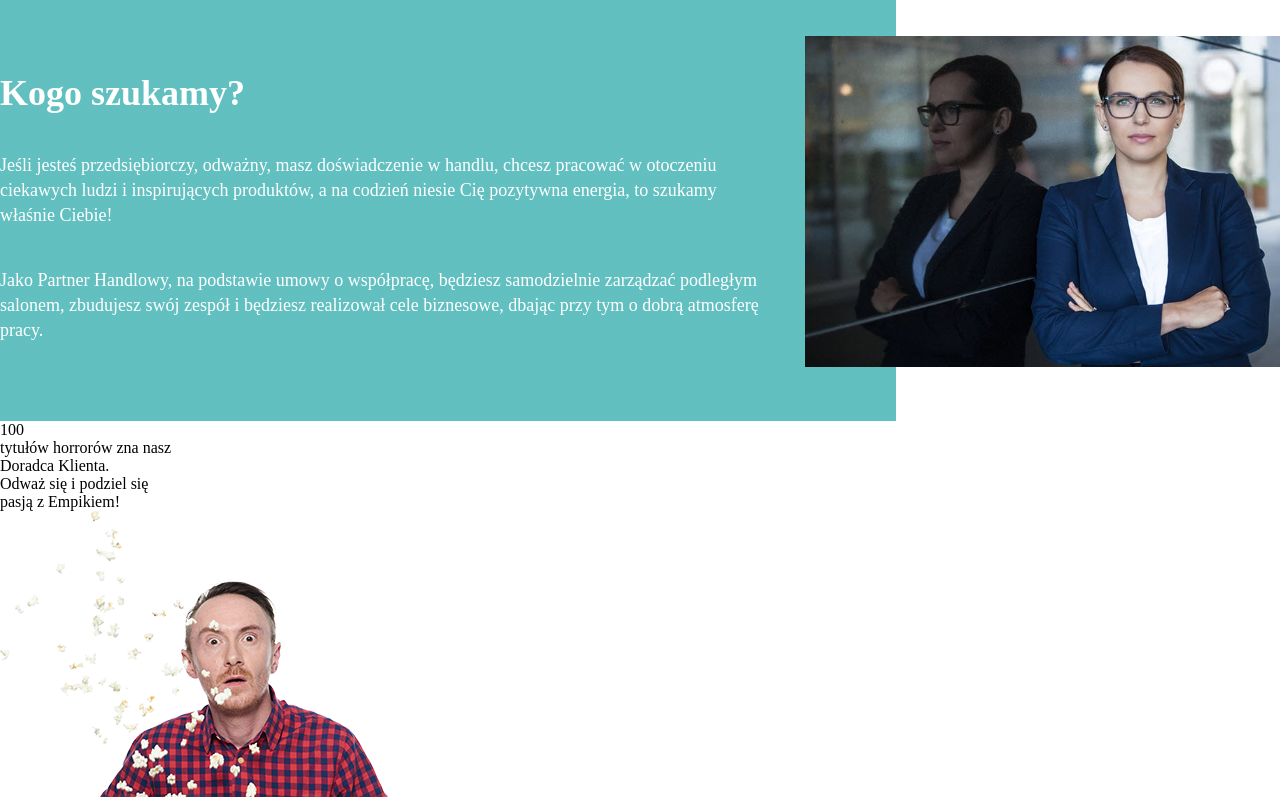
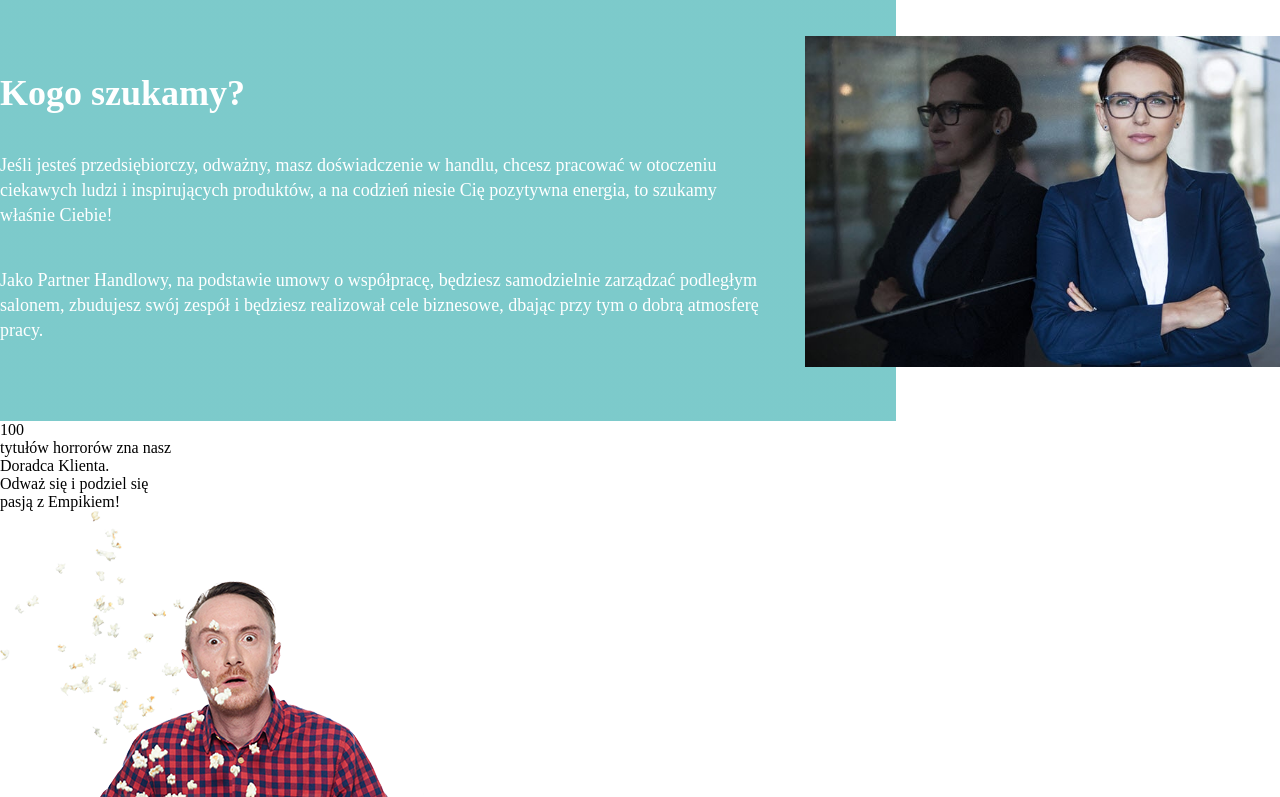
Before and after one commit to DawidGaleziewski/empik-partnerzyb2b, a website built with webpack: page src/index.html in a window 1280 px wide. Shown: the part 8385-9182 px from the top of the page. Built offline with nearby package versions, Linux system fonts and the light colour scheme; files whose address does not match are found by name.

Commit message:
update: corrected the color

```diff
--- a/src/sass/components/_candidate-profile.scss
+++ b/src/sass/components/_candidate-profile.scss
@@ -1,5 +1,4 @@
 .candidate-profile {
-  background-color: rgba(92, 189, 190, 0.8);
   background-image: linear-gradient(
     to right,
     rgba(92, 189, 190, 0.8) 70%,
```
